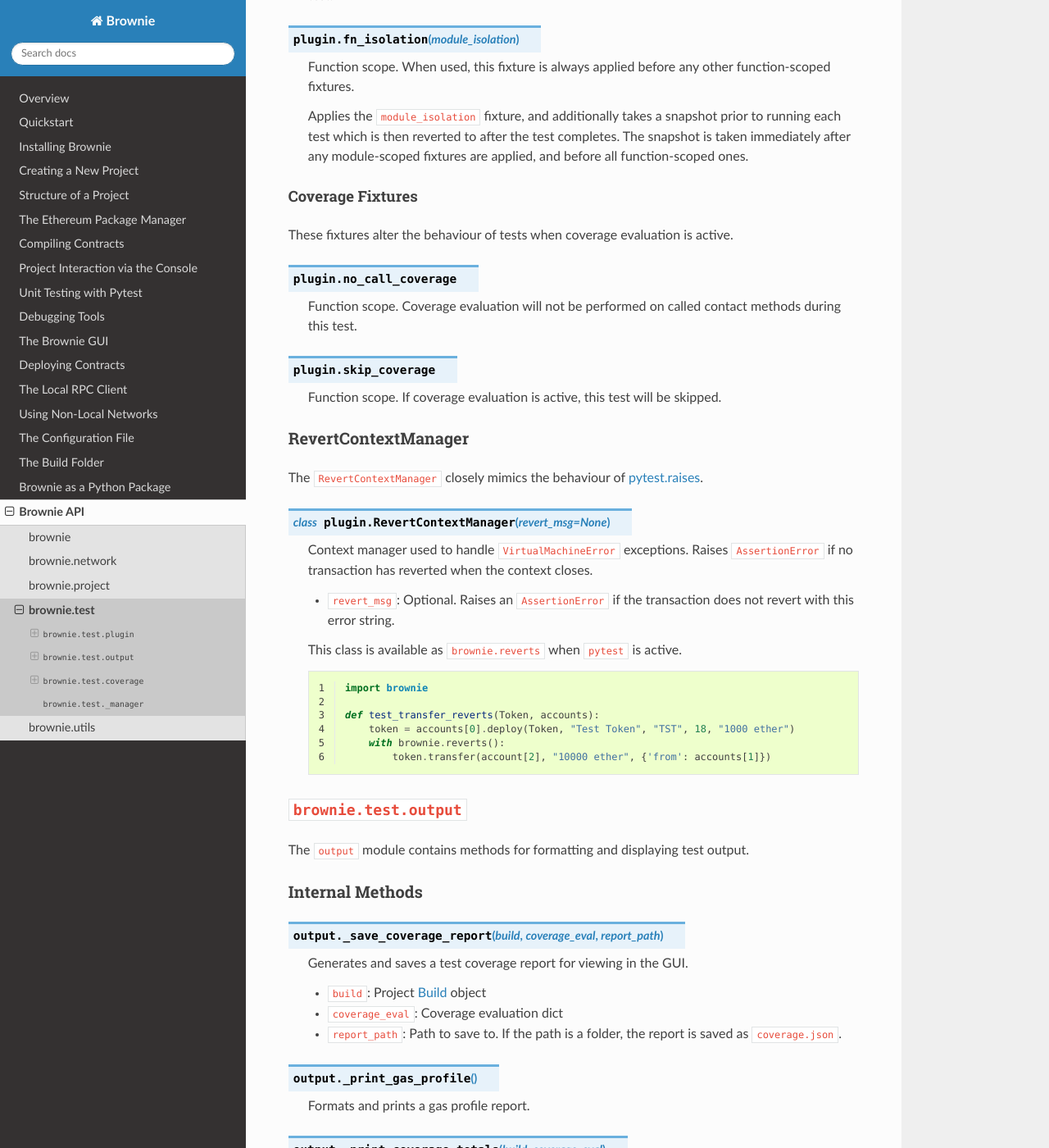
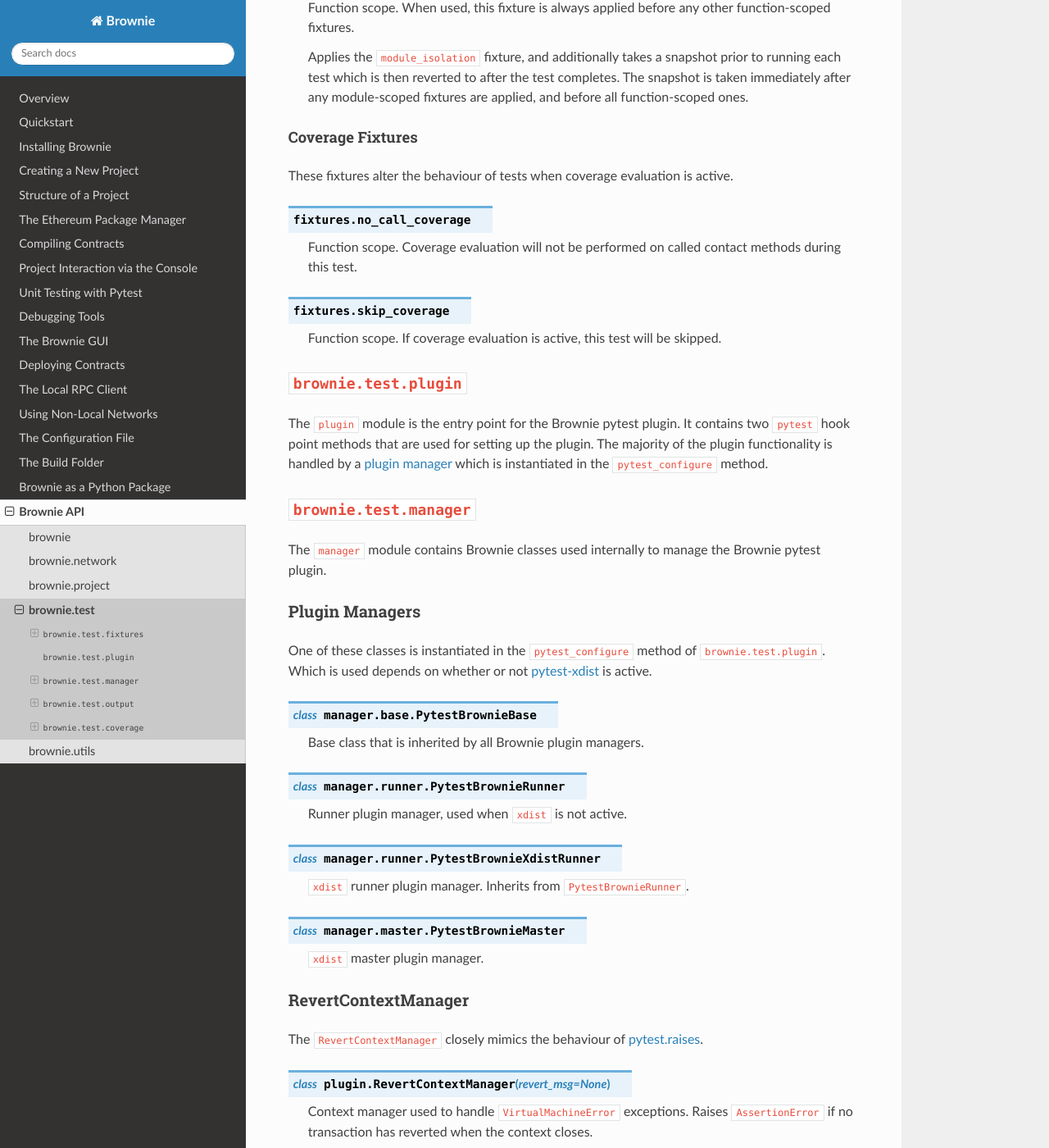
Before and after one commit to eth-brownie/brownie, a Sphinx documentation site: the page built from docs/api-test.rst, in a window 1280 px wide and 1400 px high, scrolled down 1403 px. Shown: the whole window at 82% size. Built offline with Sphinx 7.4.7 and the Read the Docs theme 2.0.0, drawn with Linux system fonts in a browser that asks for light colours; some of the changed text lies outside the part shown.

Commit message:
documentation updates

```diff
--- a/docs/api-test.rst
+++ b/docs/api-test.rst
@@ -8,41 +8,38 @@
 
 This functionality is typically accessed via `pytest <https://docs.pytest.org/en/latest/>`_.  See :ref:`test`.
 
-``brownie.test.plugin``
-=======================
+``brownie.test.fixtures``
+=========================
 
-The ``plugin`` module contains classes and methods used in the Brownie Pytest plugin.  It defines custom fixtures and handles integration into the Pytest workflow.
+The ``fixtures`` module contains custom fixtures provided by the Brownie Pytest plugin.
 
 Pytest Fixtures
 ---------------
 
-Brownie includes the following fixtures for use with ``pytest``.
-
-.. note:: These fixtures are only available when pytest is run from inside a Brownie project folder.
-
+.. note:: These fixtures are only available when ``pytest`` is run from inside a Brownie project folder.
 
 Session Fixtures
 ****************
 
 These fixtures provide access to objects related to the project being tested.
 
-.. py:attribute:: plugin.accounts
+.. py:attribute:: fixtures.accounts
 
     Session scope. Yields an instantiated :ref:`Accounts<api-network-accounts>` container for the active project.
 
-.. py:attribute:: plugin.a
+.. py:attribute:: fixtures.a
 
     Session scope. Short form of the ``accounts`` fixture.
 
-.. py:attribute:: plugin.history
+.. py:attribute:: fixtures.history
 
     Session scope. Yields an instantiated :ref:`TxHistory<api-network-history>` object for the active project.
 
-.. py:attribute:: plugin.rpc
+.. py:attribute:: fixtures.rpc
 
     Session scope. Yields an instantiated :ref:`Rpc<rpc>` object.
 
-.. py:attribute:: plugin.web3
+.. py:attribute:: fixtures.web3
 
     Session scope. Yields an instantiated :ref:`Web3<web3>` object.
 
@@ -51,13 +48,13 @@
 
 These fixtures are used to effectively isolate tests. If included on every test within a module, that module may now be skipped via the ``--update`` flag when none of the related files have changed since it was last run.
 
-.. py:attribute:: plugin.module_isolation
+.. py:attribute:: fixtures.module_isolation
 
     Module scope. When used, this fixture is always applied before any other module-scoped fixtures.
 
     Resets the local environment before starting the first test and again after completing the final test.
 
-.. py:method:: plugin.fn_isolation(module_isolation)
+.. py:method:: fixtures.fn_isolation(module_isolation)
 
     Function scope. When used, this fixture is always applied before any other function-scoped fixtures.
 
@@ -68,13 +65,46 @@
 
 These fixtures alter the behaviour of tests when coverage evaluation is active.
 
-.. py:attribute:: plugin.no_call_coverage
+.. py:attribute:: fixtures.no_call_coverage
 
     Function scope. Coverage evaluation will not be performed on called contact methods during this test.
 
-.. py:attribute:: plugin.skip_coverage
+.. py:attribute:: fixtures.skip_coverage
 
     Function scope. If coverage evaluation is active, this test will be skipped.
+
+``brownie.test.plugin``
+=======================
+
+The ``plugin`` module is the entry point for the Brownie pytest plugin. It contains two ``pytest`` hook point methods that are used for setting up the plugin. The majority of the plugin functionality is handled by a :ref:`plugin manager<api-test-plugin-manager>` which is instantiated in the ``pytest_configure`` method.
+
+``brownie.test.manager``
+========================
+
+The ``manager`` module contains Brownie classes used internally to manage the Brownie pytest plugin.
+
+.. _api-test-plugin-manager:
+
+Plugin Managers
+---------------
+
+One of these classes is instantiated in the ``pytest_configure`` method of ``brownie.test.plugin``. Which is used depends on whether or not `pytest-xdist <https://github.com/pytest-dev/pytest-xdist>`_ is active.
+
+.. py:class:: manager.base.PytestBrownieBase
+
+    Base class that is inherited by all Brownie plugin managers.
+
+.. py:class:: manager.runner.PytestBrownieRunner
+
+    Runner plugin manager, used when ``xdist`` is not active.
+
+.. py:class:: manager.runner.PytestBrownieXdistRunner
+
+    ``xdist`` runner plugin manager. Inherits from ``PytestBrownieRunner``.
+
+.. py:class:: manager.master.PytestBrownieMaster
+
+    ``xdist`` master plugin manager.
 
 RevertContextManager
 --------------------
--- a/docs/quickstart.rst
+++ b/docs/quickstart.rst
@@ -219,9 +219,9 @@
 
 ::
 
-    $ pytest tests/
+    $ brownie test
 
-Brownie provides pytest fixtures to allow you to interact with your project and to aid in testing. To use a fixture, add an argument with the same name to the inputs of your test function.
+Brownie provides ``pytest`` fixtures to allow you to interact with your project and to aid in testing. To use a fixture, add an argument with the same name to the inputs of your test function.
 
 Here is an example test function using Brownie fixtures:
 
@@ -289,7 +289,7 @@
 
 ::
 
-    $ pytest tests/ --coverage
+    $ brownie test --coverage
 
 To view detailed results, first load the Brownie GUI:
 
--- a/docs/tests.rst
+++ b/docs/tests.rst
@@ -12,8 +12,7 @@
 
 ::
 
-    $ pytest tests
-
+    $ brownie test
 
 Brownie Pytest Fixtures
 =======================
@@ -186,6 +185,8 @@
 
     >>> tx.revert_msg
     'dev: is three'
+
+.. _test-isolation:
 
 Isolating Tests
 ===============
@@ -373,17 +374,13 @@
 
 ::
 
-    $ pytest tests
+    $ brownie test
 
 Or to run a specific test:
 
 ::
 
-    $ pytest tests/test_transfer.py
-
-.. note::
-
-    Because of Brownie's dynamically named contract fixtures, you cannot run ``pytest`` outside of the Brownie project folder.
+    $ brownie test tests/test_transfer.py
 
 Test results are saved at ``build/tests.json``. This file holds the results of each test, coverage analysis data, and hashes that are used to determine if any related files have changed since the tests last ran. If you abort test execution early via a ``KeyboardInterrupt``, results are only be saved for modules that fully completed.
 
@@ -394,7 +391,7 @@
 
 ::
 
-    $ pytest tests --update
+    $ brownie test --update
 
 A module must use the ``module_isolation`` or ``fn_isolation`` fixture in every test function in order to be skipped in this way.
 
@@ -415,7 +412,7 @@
 
 ::
 
-    $ pytest tests/ --coverage
+    $ brownie test --coverage
 
 When the tests complete, a report will display:
 
@@ -440,6 +437,21 @@
     Coverage report saved at reports/coverage.json
 
 Brownie outputs a % score for each contract method that you can use to quickly gauge your overall coverage level. A detailed coverage report is also saved in the project's ``reports`` folder, that can be viewed via the Brownie GUI. See :ref:`coverage-gui` for more information.
+
+Using ``xdist`` for Distributed Testing
+---------------------------------------
+
+Brownie is compatible with the `pytest-xdist <https://github.com/pytest-dev/pytest-xdist>`_ plugin, allowing you to parallelize test execution. In large test suites this can greatly reduce the total runtime.
+
+You may wish to read an overview of `how xdist works <https://github.com/pytest-dev/pytest-xdist/blob/master/OVERVIEW.md>`_ if you are unfamiliar with the plugin.
+
+To run your tests in parralel, include the ``-n`` flag:
+
+::
+
+    $ brownie test -n auto
+
+Tests are distributed to workers on a per-module basis. An :ref:`isolation fixture<test-isolation>` must be applied to every test being executed, or ``xdist`` will fail after collection. This is because without proper isolation it is impossible to ensure consistent behaviour between test runs.
 
 .. _test_settings:
 
```
Also changed, not shown: other parts of docs/api-test.rst (+0 -5 lines), other parts of docs/quickstart.rst (+1 -1 lines).
